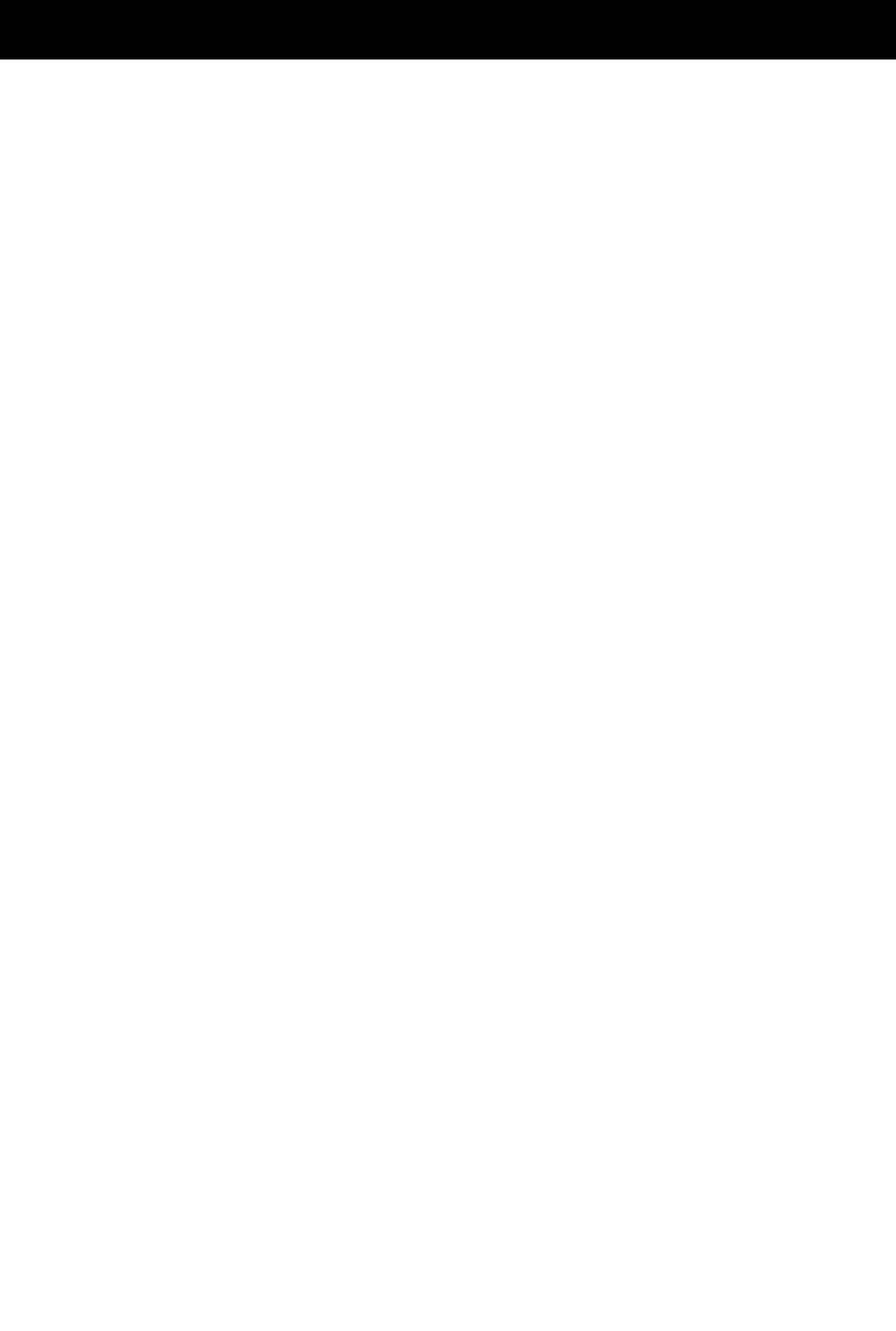
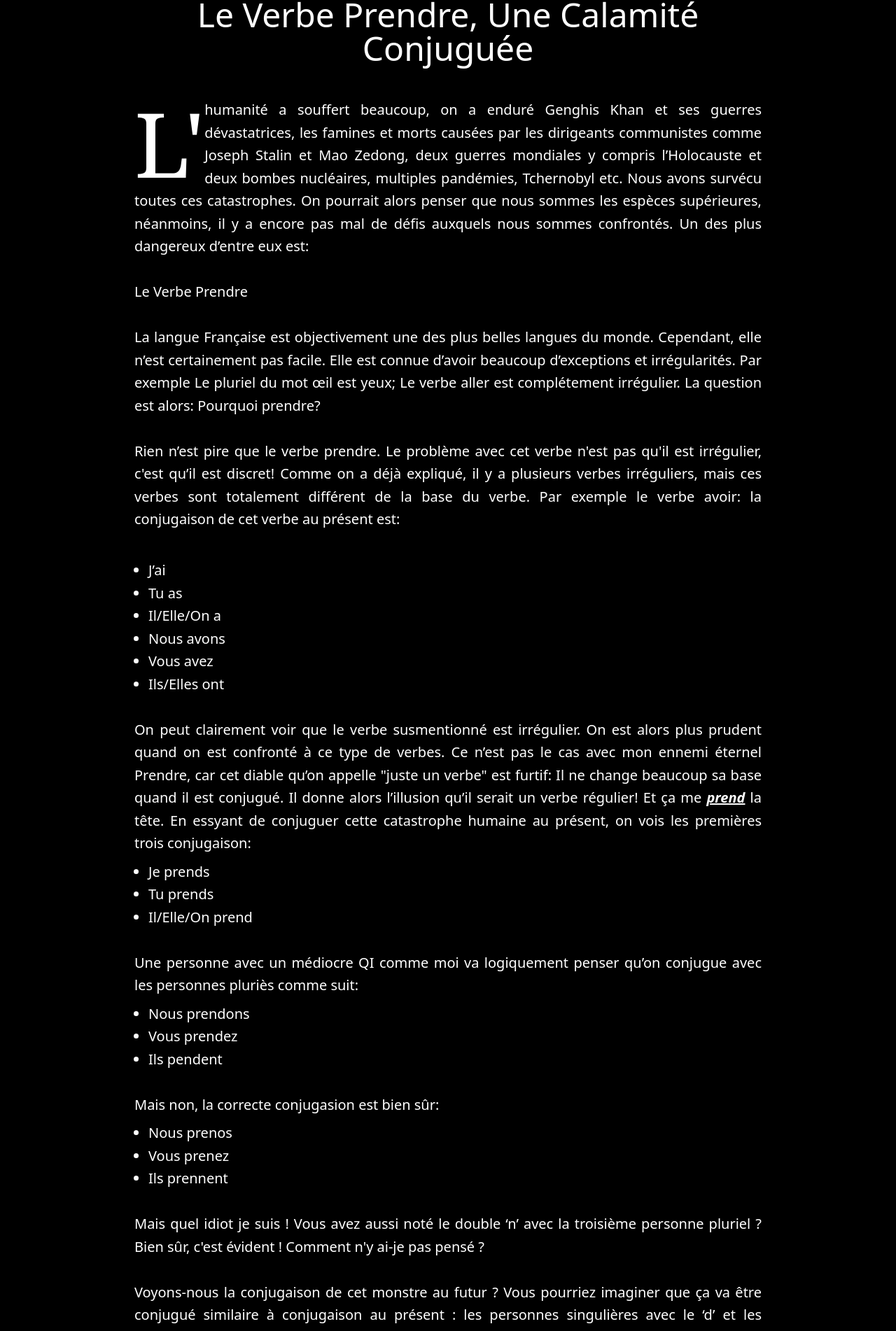
Before and after one commit to adel-haidar/my-website, a React (Vite) app: page /le-verbe-prendre in a window 1280 px wide. Shown: the part 715-2617 px from the top of the page at 70% size. Before the commit the page ends 800 px from the top, so only its background shows below. Built offline with nearby package versions, Linux system fonts and the light colour scheme.

Commit message:
✨ Feat: Add new article and site map

```diff
--- a/src/App.tsx
+++ b/src/App.tsx
@@ -6,6 +6,7 @@ import Home from "@/Home/Home";
 import TechArticles from "@/tech-articles/TechArticles";
 import LocalizationModuleFederation
   from "@/LocalizationModuleFederation/LocalizationModuleFederation";
+import TheVerbPrendre from "@/TheVerbPrendre/TheVerbPrendre";
 
 
 const App = () => {
@@ -28,6 +29,10 @@ const App = () => {
               path="/localization-module-federation"
               element={<LocalizationModuleFederation/>}
             />
+          <Route
+              path="/le-verbe-prendre"
+              element={<TheVerbPrendre/>}
+          />
         </Routes>
       </main>
   );
--- a/src/LocalizationModuleFederation/LocalizationModuleFederation.tsx
+++ b/src/LocalizationModuleFederation/LocalizationModuleFederation.tsx
@@ -113,9 +113,10 @@ const LocalizationModuleFederation = () => {
           <h1>Internationlization, Localization & Module Federation</h1>
         </div>
         <div className="h-20"/>
-        <div className="text-justify text-sm md:text-lg lg:text-xl text-wrap">
+        <div className="text-justify text-sm md:text-lg lg:text-xl text-white leading-relax">
+          <span className="float-left mr-4 mb-2 text-9xl font-serif leading-none">L</span>
           <p>
-            Localization and internationalization are indispensable for any web application that is to be used in multiple countries.
+            ocalization and internationalization are indispensable for any web application that is to be used in multiple countries.
             I have always heard these words together, but I only knew that they are used in the context of translating a frontend application.
             What is the difference between internationalization and localization?
           </p>
--- /dev/null
+++ b/src/TheVerbPrendre/TheVerbPrendre.tsx
@@ -0,0 +1,163 @@
+const TheVerbPrendre = () => (
+    <div className="max-w-4xl">
+      <div className="h-40"/>
+      <img src="/assets/le-verb-prendre.jpg" alt="localization and module federation"/>
+      <div
+          className="bg-black text-white justify-center items-center flex flex-col p-4 rounded-lg shadow-lg">
+        <div className="text-sm md:text-lg lg:text-5xl">
+          <br/>
+          <h1 className="text-center">Le Verbe Prendre, Une Calamité Conjuguée</h1>
+          <br/>
+        </div>
+        <div className="text-justify text-sm md:text-lg lg:text-xl text-white leading-relaxed">
+          <span className="float-left mr-4 mb-2 text-9xl font-serif leading-none">L'</span>
+          <p>
+            humanité a souffert beaucoup, on a enduré Genghis Khan et ses guerres dévastatrices,
+            les famines et morts
+            causées par les dirigeants communistes comme Joseph Stalin et Mao Zedong, deux guerres
+            mondiales y
+            compris l’Holocauste et deux bombes nucléaires, multiples pandémies, Tchernobyl etc.
+            Nous avons
+            survécu toutes ces catastrophes. On pourrait alors penser que nous sommes les espèces
+            supérieures,
+            néanmoins, il y a encore pas mal de défis auxquels nous sommes confrontés. Un des plus
+            dangereux d’entre eux est:
+          </p>
+          <br/>
+          <h1>Le Verbe Prendre</h1>
+          <br/>
+          <p>
+            La langue Française est objectivement une des plus belles langues du monde. Cependant,
+            elle n’est certainement pas facile. Elle est connue d’avoir beaucoup d’exceptions et
+            irrégularités. Par exemple Le pluriel du mot œil est yeux; Le verbe aller est
+            complétement irrégulier. La question est alors: Pourquoi prendre?
+          </p>
+          <br/>
+          <p>
+            Rien n’est pire que le verbe prendre. Le problème avec cet verbe n'est pas qu'il est
+            irrégulier, c'est qu’il est discret! Comme on a déjà expliqué, il y a plusieurs
+            verbes irréguliers, mais ces
+            verbes sont totalement différent de la base du verbe. Par exemple le verbe avoir: la
+            conjugaison de cet verbe au présent est:
+          </p>
+          <br/>
+          <p>
+            <ul className="!list-disc !pl-5 !mt-2">
+              <li>J’ai</li>
+              <li>Tu as</li>
+              <li>Il/Elle/On a</li>
+              <li>Nous avons</li>
+              <li>Vous avez</li>
+              <li>Ils/Elles ont</li>
+            </ul>
+          </p>
+          <br/>
+          <p>
+            On peut clairement voir que le verbe susmentionné est irrégulier. On est alors plus
+            prudent quand on est confronté à ce type de verbes. Ce n’est pas le cas avec mon ennemi
+            éternel Prendre, car cet diable qu’on appelle "juste un verbe" est furtif: Il ne change
+            beaucoup sa base quand il est conjugué. Il donne alors l’illusion qu’il serait un verbe
+            régulier! Et ça me <strong><i><u>prend</u></i></strong> la tête. En essyant de conjuguer
+            cette catastrophe humaine au
+            présent, on vois les premières trois conjugaison:
+            <ul className="!list-disc !pl-5 !mt-2">
+              <li>Je prends</li>
+              <li>Tu prends</li>
+              <li>Il/Elle/On prend</li>
+            </ul>
+          </p>
+          <br/>
+          <p>
+            Une personne avec un médiocre QI comme moi va logiquement penser qu’on conjugue avec les
+            personnes pluriès comme suit:
+            <ul className="!list-disc !pl-5 !mt-2">
+              <li>Nous prendons</li>
+              <li>Vous prendez</li>
+              <li>Ils pendent</li>
+            </ul>
+          </p>
+          <br/>
+          <p>
+            Mais non, la correcte conjugasion est bien sûr:
+            <ul className="!list-disc !pl-5 !mt-2">
+              <li>Nous prenos</li>
+              <li>Vous prenez</li>
+              <li>Ils prennent</li>
+            </ul>
+            <br/>
+            Mais quel idiot je suis ! Vous avez aussi noté le double ‘n’ avec la troisième personne
+            pluriel ? Bien sûr, c'est évident ! Comment n'y ai-je pas pensé ?
+          </p>
+          <br/>
+          <p>
+            Voyons-nous la conjugaison de cet monstre au futur ? Vous pourriez imaginer que ça va
+            être conjugué similaire à conjugaison au présent : les personnes singulières avec le ‘d’
+            et les plurieles sans, non ? Bien sûr que non! Comme je suis bête d’assumer ça! Toutes
+            les conjugaison au futur sont avec le ‘d’ :
+            <ul className="!list-disc !pl-5 !mt-2">
+              <li>Je prendrai</li>
+              <li>Tu prendras</li>
+              <li>Il/elle/on prendra</li>
+              <li>Nous prendrons</li>
+              <li>Vous prendrez</li>
+              <li>Ils/elles prendront</li>
+            </ul>
+          </p>
+          <br/>
+          <p>
+            Je ne sui pas fini. Si l’on considère la conjugaison au subjonctif, il s’agit d’une
+            toute autre chose, on le conjugue autrement :
+            <ul className="!list-disc !pl-5 !mt-2">
+              <li>Que je prenne</li>
+              <li>Que tu prennes</li>
+              <li>Qu’il/elle prenne</li>
+              <li>Que nous prenions</li>
+              <li>Que vous preniez</li>
+              <li>Qu’ils/elles prennent</li>
+            </ul>
+          </p>
+          <br/>
+          <p>
+            Vous avez aussi la même douleur au cerveau quand vous regarder la conjugaison avec la
+            première et deuxième personne plurielle ? Pourquoi pas le double ‘n’ ?!! Dans toutes les
+            conjugaisons mentionnées ci-dessus le lettre ‘n’ est entouré par deux voyelles ! Mais
+            que je suis stupide d’avoir pensé ça !
+          </p>
+          <br/>
+          <p>
+            Je n’ai jamais pensé que je vais dire ça, mais, le conditionnel est le plus facile cas
+            lorsqu’il s’agit du verbe prendre !
+            <ul className="!list-disc !pl-5 !mt-2">
+              <li>Je prendrais</li>
+              <li>Tu prendrais</li>
+              <li>Il/elle prendrait</li>
+              <li>Nous prendrions</li>
+              <li>Vous prendriez</li>
+              <li>Ils/elles prendraient</li>
+            </ul>
+          </p>
+          <br/>
+          <p>
+            Tout est normal, pas de double ‘n’, pas d’absence soudain de lettre ‘d’ ! Ohhh comme
+            j’était heureux quand j’ai vu ça. Deux secondes après, j’ai réalisé à quel point ma vie
+            est triste. Mais ça n'est pas juste pure ponté de cet démon! non non! Terrorists ne sont
+            jamais gentils!
+            La "facile" conjugaison au conditionnel n'est qu'un moyen pour créer la illusion,
+            laquelle j'ai
+            décrite au début!
+          </p>
+          <br/>
+          <p>
+            Il faut en fin dire une seule chose : même s’il faut considérer le verbe prendre comme
+            un terroriste mondial, j’ai toujours dis : Qui a une maison de verre ne doit pas jeter
+            de pierres. Ma langue maternelle est pleine des irrégularités et l’absence de logique.
+            Et c'est pour ça que je me tais ;)
+          </p>
+        </div>
+      </div>
+      <div className="h-40"/>
+    </div>
+);
+
+
+export default TheVerbPrendre;
--- a/src/language-learning/LanguageLearning.tsx
+++ b/src/language-learning/LanguageLearning.tsx
@@ -1,8 +1,18 @@
+import {Link} from "react-router-dom";
+import {Card, CardDescription, CardHeader, CardTitle} from "@/components/ui/card";
+
 const LanguageLearning = () => {
   return (
-    <div className="bg-black text-white justify-center items-center flex flex-col text-sm md:text-lg lg:text-5xl">
-      <h1>Language Learning Articles Are Coming Soon</h1>
-    </div>
+      <Link to="/le-verb-prendre">
+        <Card>
+          <CardHeader>
+            <img src="/assets/le-verb-prendre.jpg" alt="Le Verb prendre"
+                 className="w-2xl h-auto object-cover rounded-lg shadow-md mb-4" /> {/* mb-4 for spacing */}
+            <CardTitle>Le Verb Prendre</CardTitle> {/* Shorter, more punchy title */}
+            <CardDescription>Une Calamité Conjugeé</CardDescription>
+          </CardHeader>
+        </Card>
+      </Link>
   )
 
 }
```
Also changed, not shown: public/assets/le-verb-prendre.jpg (added), 1 other file (tests, documents, lock files or other folders).
